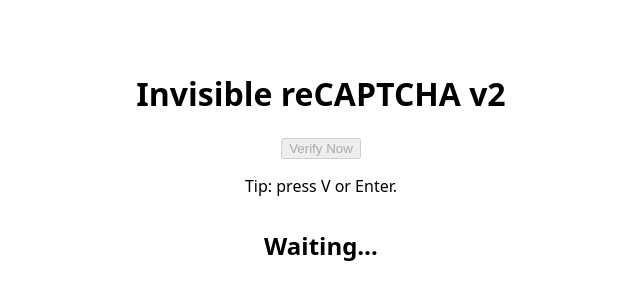
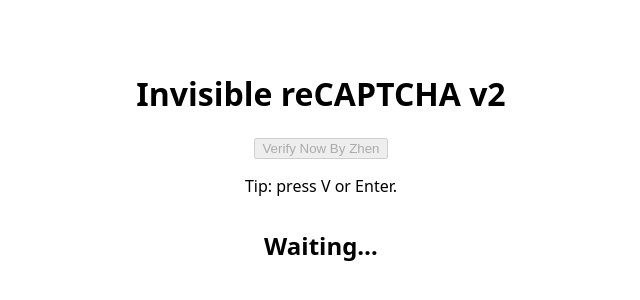
Before and after one commit to jackzhenguo/captcha-mcp-research, a plain HTML site: page docs/index.html in a window 1280 px wide. Shown: the part 234-534 px from the top of the page, without its empty margins (319-959 px from the left). Drawn offline with Linux system fonts and the light colour scheme.

```diff
--- a/docs/index.html
+++ b/docs/index.html
@@ -9,7 +9,7 @@
 <body style="margin:0;font-family:system-ui;-apple-system,Segoe UI,Roboto,Helvetica,Arial,sans-serif;display:flex;align-items:center;justify-content:center;height:100vh">
   <main style="text-align:center;max-width:720px;padding:24px">
     <h1>Invisible reCAPTCHA v2</h1>
-    <button id="verifyBtn" onclick="triggerVerify()" disabled>Verify Now</button>
+    <button id="verifyBtn" onclick="triggerVerify()" disabled>Verify Now By Zhen</button>
     <p>Tip: press V or Enter.</p>
     <div style="display:flex;justify-content:center;margin-top:16px">
       <div id="recaptcha"></div>
```
